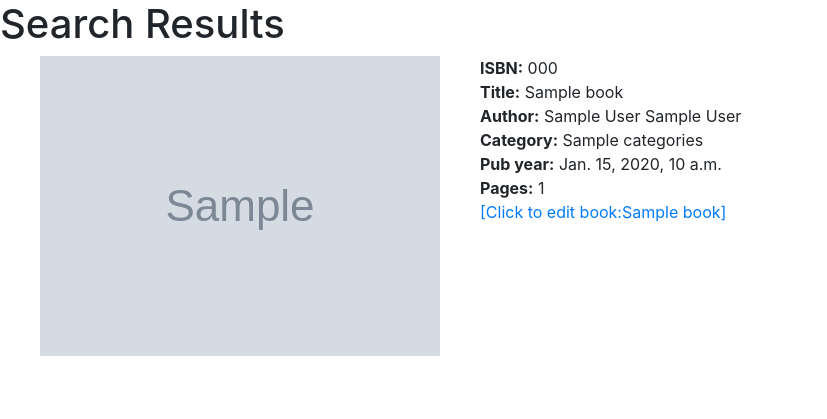
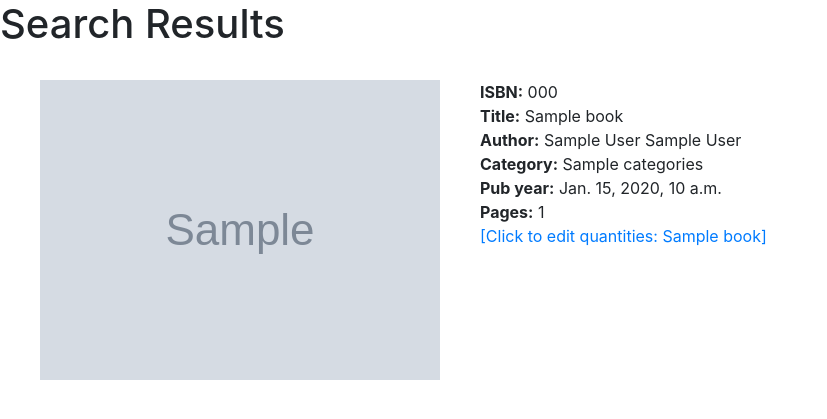
Before and after one commit to WakeTechBrandon/Bombastic-Bookstore, a Django app: template BombasticBookstore/bombasticbookstore/templates/search_results.html in a window 1280 px wide. Shown: the top 419 px of the page, without its empty margins (0-827 px from the left). Run offline with Django 4.2, Linux system fonts and the light colour scheme; the template is opened without the code that fills it: most values are stand-ins (such as "Sample title", 1, 10 or a date in 2020); grey boxes marked "Sample" are stand-in pictures.

Commit message:
Update search_results.html

```diff
--- a/BombasticBookstore/bombasticbookstore/templates/search_results.html
+++ b/BombasticBookstore/bombasticbookstore/templates/search_results.html
@@ -1,5 +1,6 @@
 <link rel="stylesheet" href="https://cdn.jsdelivr.net/npm/bootstrap@4.6.2/dist/css/bootstrap.min.css" integrity="sha384-xOolHFLEh07PJGoPkLv1IbcEPTNtaed2xpHsD9ESMhqIYd0nLMwNLD69Npy4HI+N" crossorigin="anonymous">
 <h1>Search Results</h1>
+<br>
 <ul>
     {% for book in object_list %}
 
@@ -13,7 +14,7 @@
           <b>Category:</b> {{ book.categories }}<br>
           <b>Pub year:</b> {{ book.published_year }}<br>
           <b>Pages:</b> {{ book.num_pages }}<br>
-           <a href="{% url 'adjust_qty' book.id%}">[Click to edit book:{{book.title}}]</a>
+           <a href="{% url 'adjust_qty' book.id%}">[Click to edit quantities: {{book.title}}]</a>
            <br>
 
         </ul>
```
